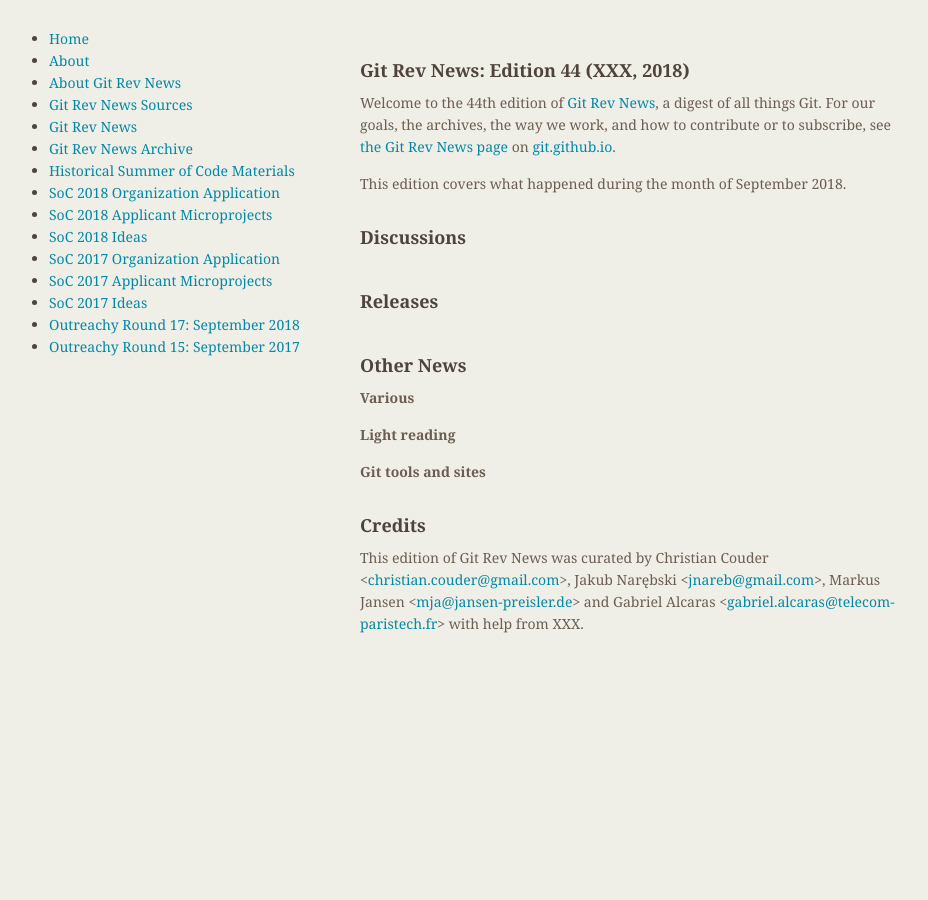
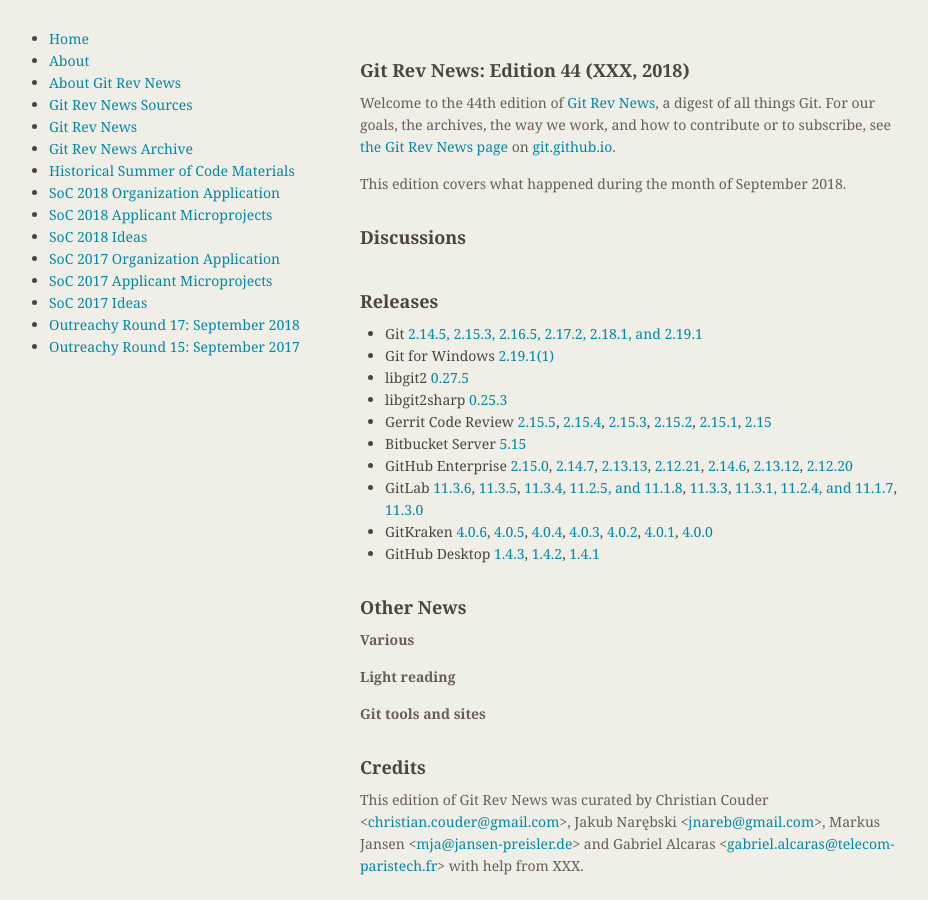
Before and after one commit to git/git.github.io, a Jekyll site: the page built from rev_news/drafts/edition-44.md, in a window 1280 px wide. Shown: the whole page, without its empty margins (174-1102 px from the left). Built offline with Jekyll 4.4.1, drawn with Linux system fonts in a browser that asks for light colours.

Commit message:
rn-44: add releases

```diff
--- a/rev_news/drafts/edition-44.md
+++ b/rev_news/drafts/edition-44.md
@@ -35,6 +35,40 @@
 
 ## Releases
 
++ Git [2.14.5, 2.15.3, 2.16.5, 2.17.2, 2.18.1, and 2.19.1](https://public-inbox.org/git/xmqqy3bcuy3l.fsf@gitster-ct.c.googlers.com)
++ Git for Windows [2.19.1(1)](https://github.com/git-for-windows/git/releases/tag/v2.19.1.windows.1)
++ libgit2 [0.27.5](https://github.com/libgit2/libgit2/releases/tag/v0.27.5)
++ libgit2sharp [0.25.3](https://github.com/libgit2/libgit2sharp/releases/tag/v0.25.3)
++ Gerrit Code Review [2.15.5](https://www.gerritcodereview.com/2.15.html#2155),
+[2.15.4](https://www.gerritcodereview.com/2.15.html#2154),
+[2.15.3](https://www.gerritcodereview.com/2.15.html#2153),
+[2.15.2](https://www.gerritcodereview.com/2.15.html#2152),
+[2.15.1](https://www.gerritcodereview.com/2.15.html#2151),
+[2.15](https://www.gerritcodereview.com/2.15.html)
++ Bitbucket Server [5.15](https://confluence.atlassian.com/bitbucketserver/bitbucket-server-release-notes-872139866.html)
++ GitHub Enterprise [2.15.0](https://enterprise.github.com/releases/2.15.0/notes),
+[2.14.7](https://enterprise.github.com/releases/2.14.7/notes),
+[2.13.13](https://enterprise.github.com/releases/2.13.13/notes),
+[2.12.21](https://enterprise.github.com/releases/2.12.21/notes),
+[2.14.6](https://enterprise.github.com/releases/2.14.6/notes),
+[2.13.12](https://enterprise.github.com/releases/2.13.12/notes),
+[2.12.20](https://enterprise.github.com/releases/2.12.20/notes)
++ GitLab [11.3.6](https://about.gitlab.com/2018/10/17/gitlab-11-3-6-released/),
+[11.3.5](https://about.gitlab.com/2018/10/15/gitlab-11-3-5-released/),
+[11.3.4, 11.2.5, and 11.1.8](https://about.gitlab.com/2018/10/05/critical-security-release-11-3-4/),
+[11.3.3](https://about.gitlab.com/2018/10/04/gitlab-11-3-3-released/),
+[11.3.1, 11.2.4, and 11.1.7](https://about.gitlab.com/2018/10/01/security-release-gitlab-11-dot-3-dot-1-released/),
+[11.3.0](https://about.gitlab.com/2018/09/22/gitlab-11-3-released/)
++ GitKraken [4.0.6](https://support.gitkraken.com/release-notes/current),
+[4.0.5](https://support.gitkraken.com/release-notes/current),
+[4.0.4](https://support.gitkraken.com/release-notes/current),
+[4.0.3](https://support.gitkraken.com/release-notes/current),
+[4.0.2](https://support.gitkraken.com/release-notes/current),
+[4.0.1](https://support.gitkraken.com/release-notes/current),
+[4.0.0](https://support.gitkraken.com/release-notes/current)
++ GitHub Desktop [1.4.3](https://desktop.github.com/release-notes/),
+[1.4.2](https://desktop.github.com/release-notes/),
+[1.4.1](https://desktop.github.com/release-notes/)
 
 ## Other News
 
```
